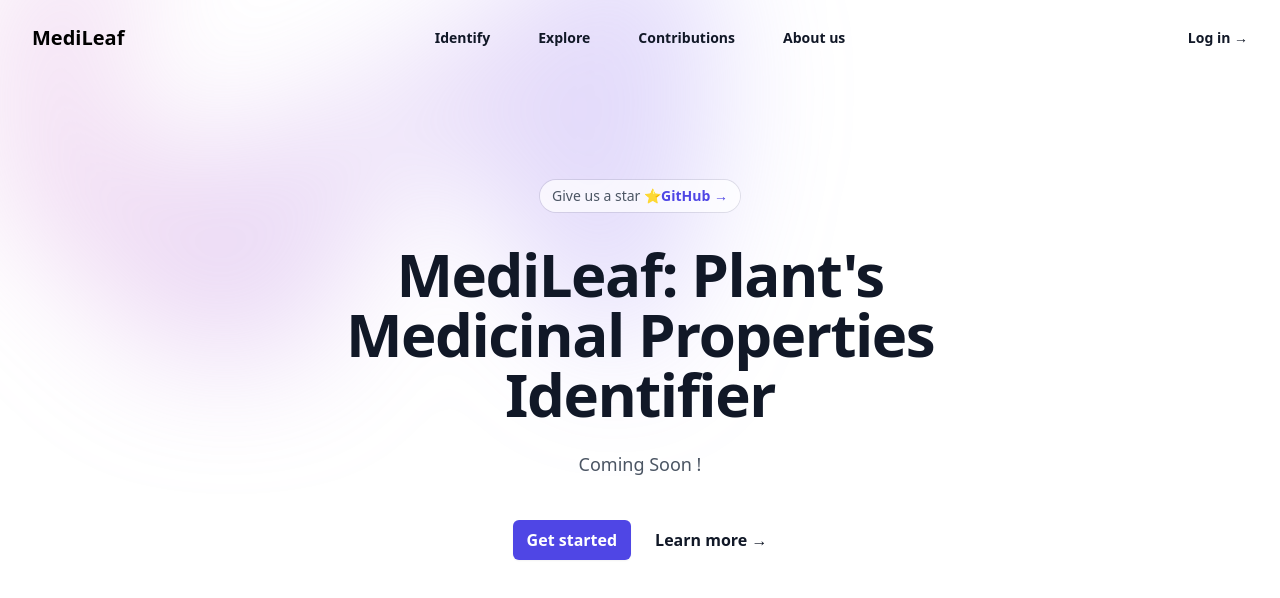
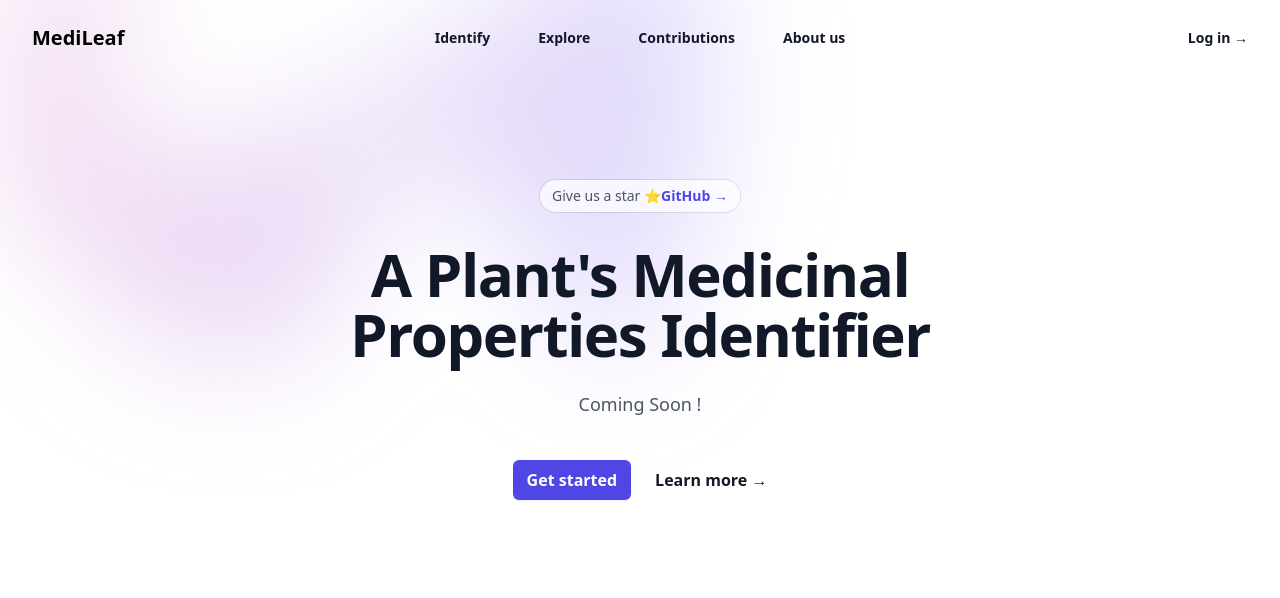
Before and after one commit to surajkarki66/MediLeaf-frontend, a Next.js app: page / in a window 1280 px wide. Shown: the top 598 px of the page. Built offline with nearby package versions, Linux system fonts and the light colour scheme.

Commit message:
revert: minor changes

```diff
--- a/src/pages/_app.tsx
+++ b/src/pages/_app.tsx
@@ -1,6 +1,5 @@
 import type { AppProps } from 'next/app';
 
-// eslint-disable-next-line import/extensions
 import '@/styles/globals.css';
 
 export default function App({ Component, pageProps }: AppProps) {
--- a/src/pages/index.tsx
+++ b/src/pages/index.tsx
@@ -22,7 +22,7 @@ export default function Home() {
             </div>
             <div className='text-center'>
               <h2 className='text-4xl font-bold tracking-tight text-gray-900 sm:text-6xl'>
-                MediLeaf: Plant&apos;s Medicinal Properties Identifier
+                A Plant&apos;s Medicinal Properties Identifier
               </h2>
               <p className='mt-6 text-lg leading-8 text-gray-600'>
                 Coming Soon !
```
